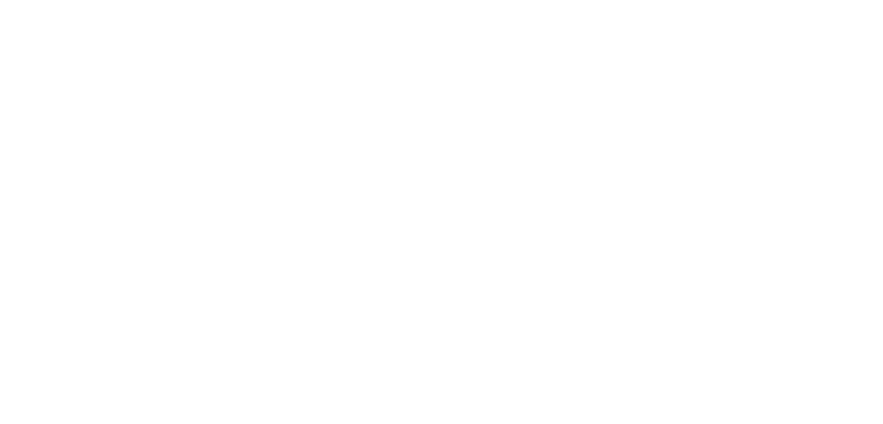
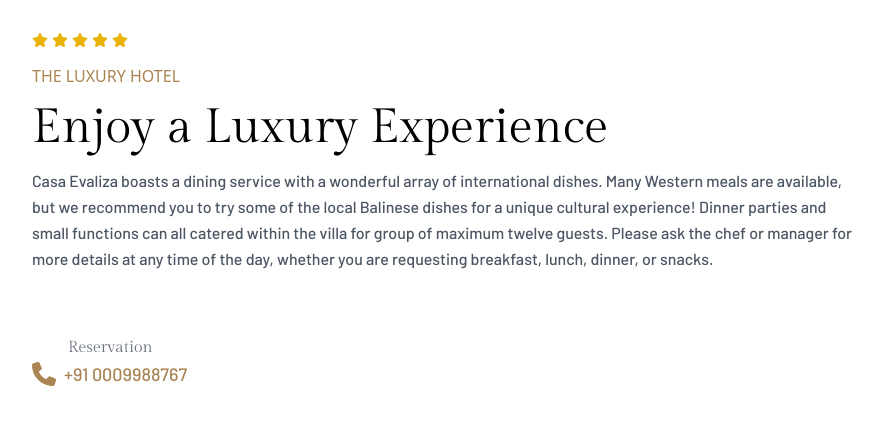
Before and after one commit to dklfh/casaevaliza-new-template, a React (Vite) app in the folder frontend/: page /enjoylux in a window 1280 px wide. Before the commit this address had no page. Shown: the top 424 px of the page, without its empty margins (192-1075 px from the left). Built offline with nearby package versions, Linux system fonts and the light colour scheme; a web font is replaced by a local one.

Commit message:
nambah section

```diff
--- a/frontend/src/App.jsx
+++ b/frontend/src/App.jsx
@@ -7,7 +7,9 @@
 import Home1 from "./component/Home1"
 import Gallery1 from "./component/Gallery1"
 import Spa1 from "./component/Spa1"
-
+import EnjoyaLuxuryExperience from "./component/EnjoyaLuxuryExperience"
+import WhatClientSay from "./component/WhatClientSay"
+import Ourroompres from "./component/Ourroompres"
 function App() {
   return (
     <>
@@ -20,6 +22,9 @@
           <Route path='/home' element = {<Home1/>}></Route>
           <Route path='/gallery1' element = {<Gallery1/>}></Route>
           <Route path='/spa1' element = {<Spa1/>}></Route>
+          <Route path='/whatclientsay' element = {<WhatClientSay/>}></Route>
+          <Route path='/enjoylux' element = {<EnjoyaLuxuryExperience/>}></Route>
+          <Route path='/ourroompres' element = {<Ourroompres/>}></Route>
         </Routes>
       </Router>
     </>
--- /dev/null
+++ b/frontend/src/component/EnjoyaLuxuryExperience.jsx
@@ -0,0 +1,39 @@
+import React from 'react'
+import { FaStar } from "react-icons/fa6";
+import { FaPhone } from "react-icons/fa6";
+
+
+const EnjoyaLuxuryExperience = () => {
+  return (
+    <div>
+      <div className="max-w-4xl mx-auto p-8">
+        <div className="flex items-center mb-4">
+          <div className="flex text-yellow-500 space-x-1">
+            <FaStar />
+            <FaStar />
+            <FaStar />
+            <FaStar />
+            <FaStar />
+          </div>
+        </div>
+        <span className=" text-coklat">THE LUXURY HOTEL</span>
+        <h1 className="text-5xl font font-gilda mt-4">Enjoy a Luxury Experience</h1>
+        <p className="text-gray-600 mt-4 leading-relaxed font-barlow">
+          Casa Evaliza boasts a dining service with a wonderful array of international dishes. Many Western meals are available, but we recommend you to try some of the local Balinese dishes for a unique cultural experience!
+
+          Dinner parties and small functions can all catered within the villa for group of maximum twelve guests. Please ask the chef or manager for more details at any time of the day, whether you are requesting breakfast, lunch, dinner, or snacks.
+        </p>
+        <div class="mt-16">
+          <p class="text-gray-500 ml-9 font-gilda">Reservation</p>
+          <div class="flex items-center space-x-2 text-lg text-brown-700">
+            <FaPhone className='text-coklat size-6'/>
+            <span className='font-barlow text-coklat'>+91 0009988767</span>
+          </div>
+        </div>
+      </div>
+    </div>
+
+  )
+}
+
+export default EnjoyaLuxuryExperience
--- /dev/null
+++ b/frontend/src/component/Ourroompres.jsx
@@ -0,0 +1,43 @@
+import React from 'react'
+
+const Ourroompres = () => {
+  return (
+    <div>
+    {/* First Section */}
+    <div className="max-w-[1200px] mx-auto flex flex-col lg:flex-row items-center mb-10">
+        <div className="w-full lg:w-1/2 lg:h-[300px] h-auto">
+            <div className="w-full h-full">
+                <img src={require('./image/9.png').default} alt="Restaurant Table" className="w-full h-full object-cover" />
+            </div>
+        </div>
+        <div className="w-full lg:w-1/2 bg-[#f7f3eb] lg:h-[300px] h-auto p-10">
+            <h3 className="text-sm font-semibold text-[#60584e] mb-2">OUR ROOM</h3>
+            <h1 className="text-4xl font-bold text-[#2f2e2a] mb-4">Presidential</h1>
+            <p className="text-[#2f2e2a] mb-6">Restaurant inilla duiman at elit finibus viverra nec a lacus themo the
+                nesudea seneocie misuscipit non sagie the fermen ziverra tristiuie duru the ivite dianne onen nivami
+                ascestion augue artine...</p>
+            <a href="#" className="bg-[#9d8660] text-white text-sm font-semibold py-3 px-8 rounded inline-block">FIND OUT MORE</a>
+        </div>
+    </div>
+
+    {/* Second Section */}
+    <div className="max-w-[1200px] mx-auto flex flex-col lg:flex-row items-center">
+        <div className="w-full lg:w-1/2 bg-[#f7f3eb] lg:h-[300px] h-auto p-10">
+            <h3 className="text-sm font-semibold text-[#60584e] mb-2">OUR ROOM</h3>
+            <h1 className="text-4xl font-bold text-[#2f2e2a] mb-4">Presidential</h1>
+            <p className="text-[#2f2e2a] mb-6">Restaurant inilla duiman at elit finibus viverra nec a lacus themo the
+                nesudea seneocie misuscipit non sagie the fermen ziverra tristiuie duru the ivite dianne onen nivami
+                ascestion augue artine...</p>
+            <a href="#" className="bg-[#9d8660] text-white text-sm font-semibold py-3 px-8 rounded inline-block">FIND OUT MORE</a>
+        </div>
+        <div className="w-full lg:w-1/2 lg:h-[300px] h-auto">
+            <div className="w-full h-full">
+                <img src={require('./image/9.png').default} alt="Restaurant Table" className="w-full h-full object-cover" />
+            </div>
+        </div>
+    </div>
+</div>
+  )
+}
+
+export default Ourroompres
--- /dev/null
+++ b/frontend/src/component/WhatClientSay.jsx
@@ -0,0 +1,32 @@
+import React from 'react';
+const WhatClientSay = () => {
+
+    return (
+        <div className="relative w-full h-[600px] bg-cover bg-center" style={{ backgroundImage: "url('path/to/your/local/image.jpg')" }}>
+            <div className="absolute inset-0 bg-black bg-opacity-50"></div>
+            <div className="relative z-10 flex flex-col items-center justify-center h-full text-center text-white px-6 py-16">
+                <div className="w-full h-full flex items-center justify-center overflow-hidden">
+                        <div className="flex flex-col items-center justify-center w-full h-auto p-6">
+                            <div>
+                            <img
+                                className="w-24 h-24 rounded-full border-4 border-white mx-auto mb-4"
+                                src="https://placehold.co/96x96"
+                                alt="Client Photo"
+                            />
+                            <p className="text-gray-200 mb-6 px-4 md:px-12 lg:px-24">
+                                Lorem ipsum dolor sit amet, consectetur adipisicing elit, sed do eiusmod tempor incididunt ut labore et dolore magna aliqua. Ut enim ad minim veniam, quis nostrud exercitation ullamco laboris nisi ut aliquip ex ea commodo consequat.
+                            </p>
+                            <div className="text-[#d6ad60] text-3xl mb-4">
+                                <i className="fas fa-quote-left"></i>
+                            </div>
+                            <h4 className="text-xl font-bold">Roberta Cozza</h4>
+                            <p className="text-gray-400">General Director</p>
+                            </div>
+                        </div>
+                </div>
+            </div>
+        </div>
+    );
+};
+
+export default WhatClientSay;
```
